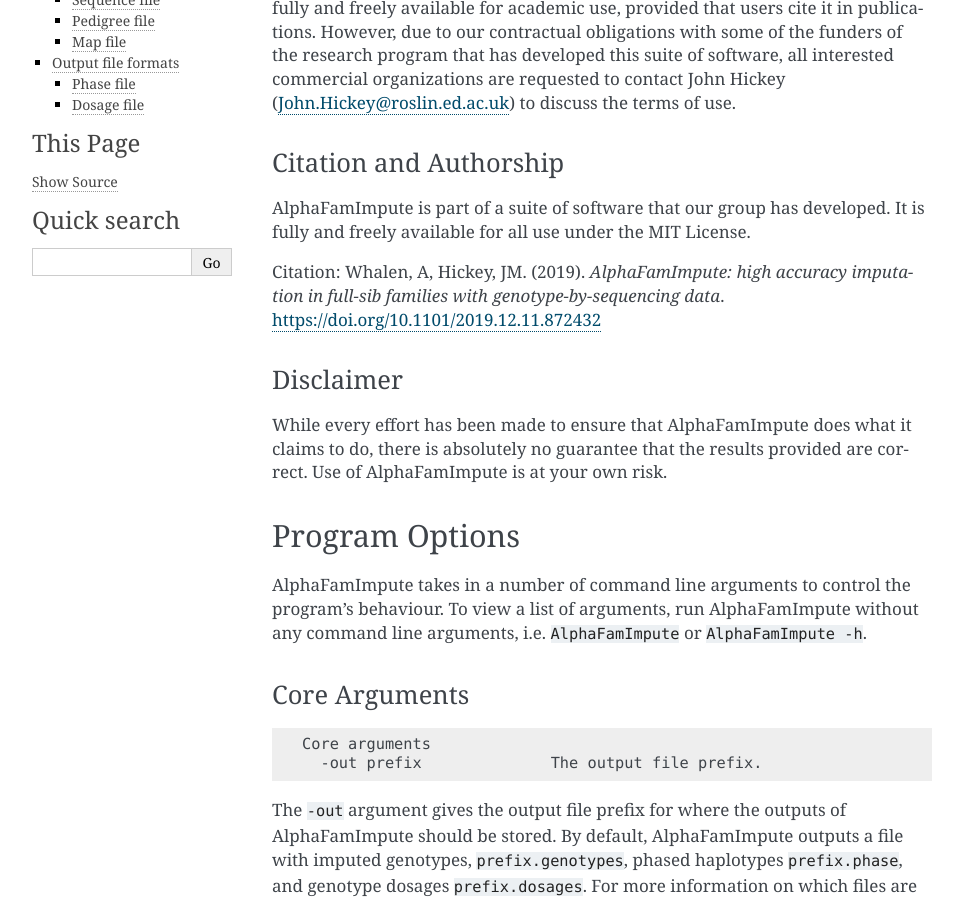
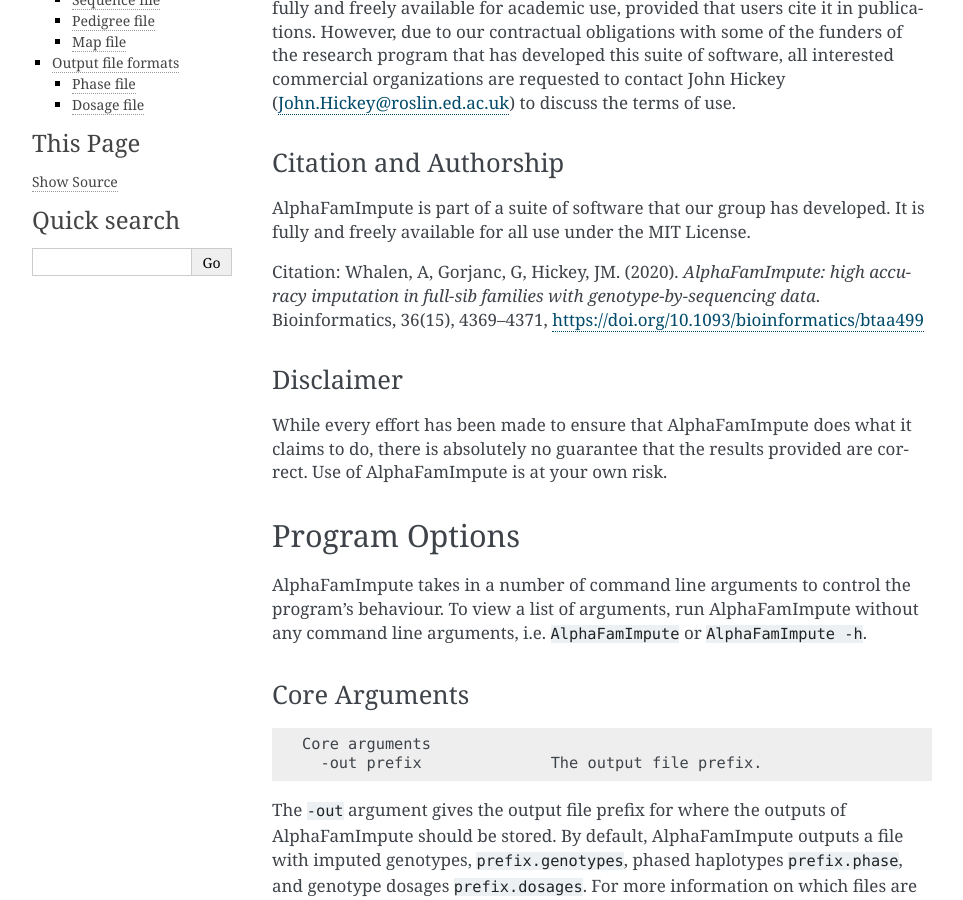
Before and after one commit to AlphaGenes/AlphaFamImpute, a Sphinx documentation site: the page built from docs/source/index.rst, in a window 1280 px wide and 900 px high, scrolled down 420 px. Shown: the whole window, without its empty margins (148-1111 px from the left). Built offline with Sphinx 7.4.7, drawn with Linux system fonts in a browser that asks for light colours.

Commit message:
Update index.rst
Citation fix

```diff
--- a/docs/source/index.rst
+++ b/docs/source/index.rst
@@ -33,8 +33,7 @@ Citation and Authorship
 |program| is part of a suite of software that our group has developed. It is fully and freely available for all use under the MIT License.
 
 Citation:
-Whalen, A, Hickey, JM. (2019). *AlphaFamImpute: high accuracy imputation in full-sib families with genotype-by-sequencing data*. https://doi.org/10.1101/2019.12.11.872432
-
+Whalen, A, Gorjanc, G, Hickey, JM. (2020). *AlphaFamImpute: high accuracy imputation in full-sib families with genotype-by-sequencing data*. Bioinformatics, 36(15), 4369–4371, https://doi.org/10.1093/bioinformatics/btaa499
 
 Disclaimer
 ----------
```
